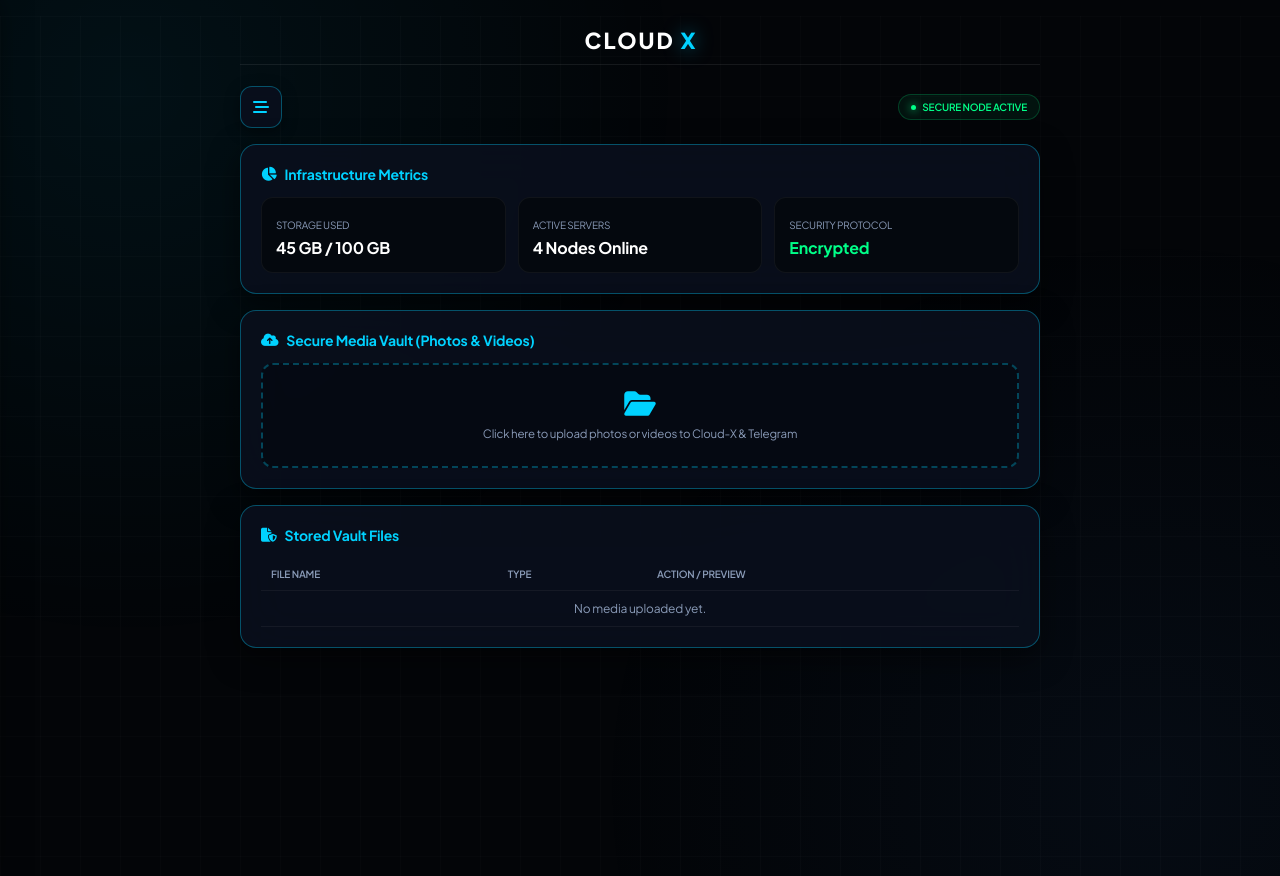
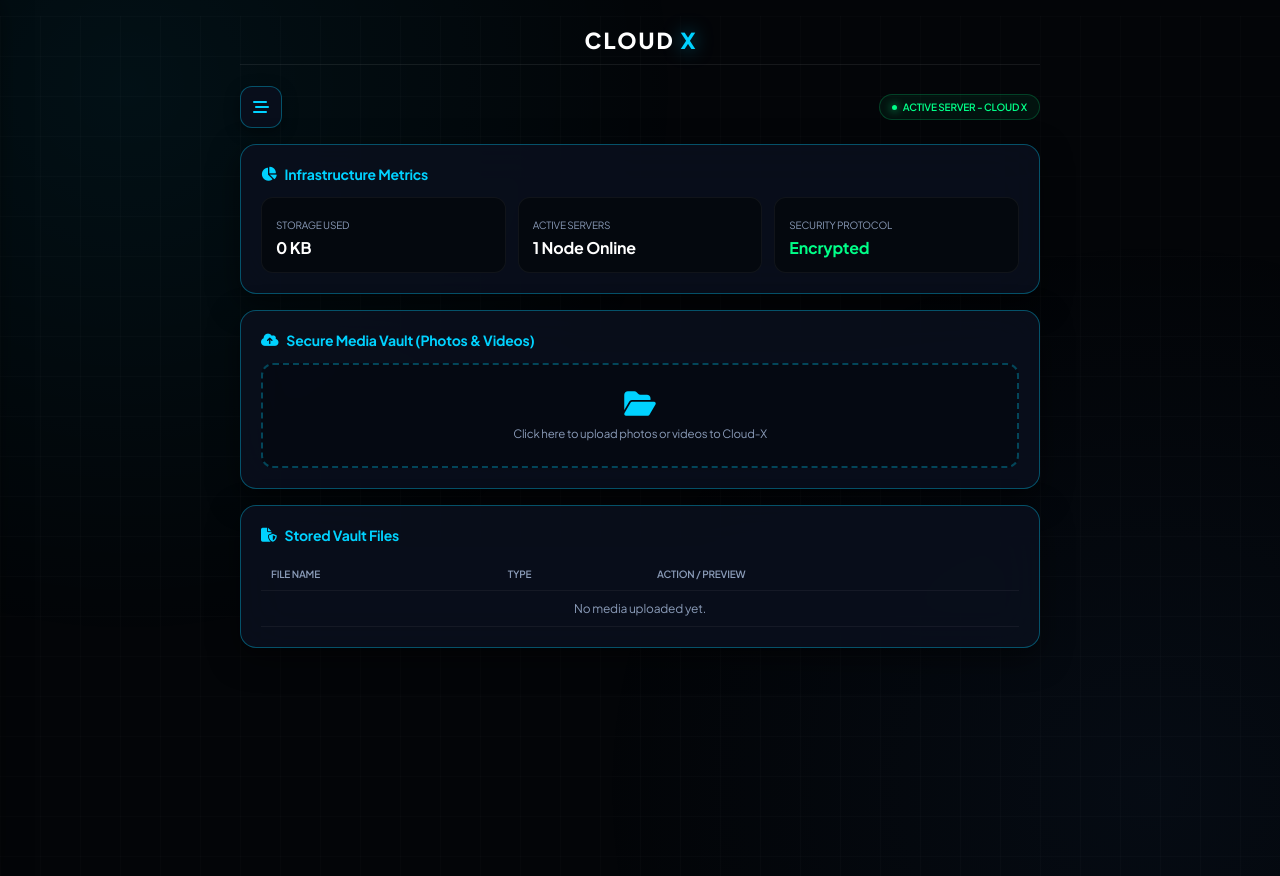
Before and after one commit to orewamazico07-oss/CLOUD-X, a Flask app: page /dashboard in a window 1280 px wide. Run offline with Flask 3, Linux system fonts and the light colour scheme; the visitor is signed in with stand-in values (Sample User, id 1).

Commit message:
Update dashboard.html

```diff
--- a/templates/dashboard.html
+++ b/templates/dashboard.html
@@ -111,12 +111,6 @@
             transition: 0.3s;
             font-size: 16px;
             box-shadow: 0 4px 15px rgba(0, 0, 0, 0.4);
-        }
-
-        .profile-icon-btn:hover {
-            background: rgba(0, 210, 255, 0.15);
-            border-color: var(--primary);
-            box-shadow: 0 0 15px var(--primary-glow);
         }
 
         .server-badge {
@@ -392,10 +386,8 @@
     <div class="ambient-glow"></div>
     <div class="cyber-grid"></div>
 
-    <!-- Left Drawer Overlay -->
     <div id="drawerOverlay" class="drawer-overlay" onclick="toggleDrawer()"></div>
 
-    <!-- Left Side Popup Drawer Panel (Dynamic Username & Email from Flask Session) -->
     <div id="leftDrawer" class="left-drawer">
         <div class="drawer-header">
             <div class="drawer-title"><i class="fa-solid fa-user-shield"></i> User Control Center</div>
@@ -444,21 +436,21 @@
             </div>
             <div class="server-badge">
                 <div class="blink-dot"></div>
-                SECURE NODE ACTIVE
+                ACTIVE SERVER - CLOUD X
             </div>
         </div>
 
-        <!-- Storage Stats -->
+        <!-- Dynamic Storage Metrics -->
         <div class="card">
             <h3><i class="fa-solid fa-chart-pie"></i> Infrastructure Metrics</h3>
             <div class="stats-grid">
                 <div class="stat-box">
                     <span>Storage Used</span>
-                    <h4>45 GB / 100 GB</h4>
+                    <h4 id="storageUsedText">0 KB</h4>
                 </div>
                 <div class="stat-box">
                     <span>Active Servers</span>
-                    <h4>4 Nodes Online</h4>
+                    <h4>1 Node Online</h4>
                 </div>
                 <div class="stat-box">
                     <span>Security Protocol</span>
@@ -472,12 +464,12 @@
             <h3><i class="fa-solid fa-cloud-arrow-up"></i> Secure Media Vault (Photos & Videos)</h3>
             <div class="upload-box" onclick="document.getElementById('fileInput').click()">
                 <i class="fa-solid fa-folder-open"></i>
-                <p>Click here to upload photos or videos to Cloud-X & Telegram</p>
+                <p>Click here to upload photos or videos to Cloud-X</p>
                 <input type="file" id="fileInput" style="display: none;" accept="image/*,video/*" onchange="uploadFile(this)">
             </div>
         </div>
 
-        <!-- Stored Files List with Preview Option -->
+        <!-- Stored Files List with Persistent History -->
         <div class="card">
             <h3><i class="fa-solid fa-file-shield"></i> Stored Vault Files</h3>
             <table class="files-table">
@@ -498,6 +490,8 @@
     </div>
 
     <script>
+        document.addEventListener("DOMContentLoaded", loadSavedFiles);
+
         function toggleDrawer() {
             const drawer = document.getElementById('leftDrawer');
             const overlay = document.getElementById('drawerOverlay');
@@ -512,7 +506,7 @@
             const formData = new FormData();
             formData.append('file', file);
 
-            alert('Uploading ' + file.name + ' to Cloud-X & Telegram Group...');
+            alert('Uploading ' + file.name + ' to Cloud-X...');
 
             fetch('/upload', {
                 method: 'POST',
@@ -521,8 +515,16 @@
             .then(response => response.json())
             .then(data => {
                 if (data.status === 'success') {
-                    alert('File successfully uploaded & forwarded to Telegram!');
-                    addFileToTable(data.filename, file.type, file);
+                    alert('File successfully uploaded!');
+                    const fileURL = URL.createObjectURL(file);
+                    const fileData = {
+                        name: data.filename,
+                        type: file.type,
+                        size: file.size,
+                        url: fileURL
+                    };
+                    saveFileToLocalStorage(fileData);
+                    loadSavedFiles();
                 } else {
                     alert('Upload failed: ' + data.message);
                 }
@@ -533,22 +535,48 @@
             });
         }
 
-        function addFileToTable(filename, fileType, fileObj) {
+        function saveFileToLocalStorage(fileData) {
+            let files = JSON.parse(localStorage.getItem('cloudx_files')) || [];
+            files.push(fileData);
+            localStorage.setItem('cloudx_files', JSON.stringify(files));
+        }
+
+        function loadSavedFiles() {
             const tbody = document.getElementById('fileListBody');
-            if (tbody.querySelector('td[colspan="3"]')) {
-                tbody.innerHTML = '';
+            let files = JSON.parse(localStorage.getItem('cloudx_files')) || [];
+
+            if (files.length === 0) {
+                tbody.innerHTML = `<tr><td colspan="3" style="text-align: center; color: var(--text-muted);">No media uploaded yet.</td></tr>`;
+                document.getElementById('storageUsedText').innerText = "0 KB";
+                return;
             }
 
-            const fileURL = URL.createObjectURL(fileObj);
-            const typeLabel = fileType.includes('image') ? 'IMAGE' : (fileType.includes('video') ? 'VIDEO' : 'FILE');
+            tbody.innerHTML = '';
+            let totalBytes = 0;
 
-            const tr = document.createElement('tr');
-            tr.innerHTML = `
-                <td><i class="fa-solid fa-file-arrow-down" style="color: var(--primary); margin-right: 6px;"></i> ${filename}</td>
-                <td>${typeLabel}</td>
-                <td><a href="${fileURL}" target="_blank" style="color: var(--primary); text-decoration: none; font-weight: 600;"><i class="fa-solid fa-eye"></i> Preview</a></td>
-            `;
-            tbody.appendChild(tr);
+            files.forEach(file => {
+                totalBytes += file.size;
+                const typeLabel = file.type && file.type.includes('image') ? 'IMAGE' : 'VIDEO';
+
+                const tr = document.createElement('tr');
+                tr.innerHTML = `
+                    <td><i class="fa-solid fa-file-arrow-down" style="color: var(--primary); margin-right: 6px;"></i> ${file.name}</td>
+                    <td>${typeLabel}</td>
+                    <td><a href="${file.url}" target="_blank" style="color: var(--primary); text-decoration: none; font-weight: 600;"><i class="fa-solid fa-eye"></i> Preview</a></td>
+                `;
+                tbody.appendChild(tr);
+            });
+
+            document.getElementById('storageUsedText').innerText = formatBytes(totalBytes);
+        }
+
+        function formatBytes(bytes, decimals = 2) {
+            if (bytes === 0) return '0 KB';
+            const k = 1024;
+            const dm = decimals < 0 ? 0 : decimals;
+            const sizes = ['KB', 'MB', 'GB', 'TB'];
+            const i = Math.floor(Math.log(bytes) / Math.log(k));
+            return parseFloat((bytes / Math.pow(k, i)).toFixed(dm)) + ' ' + sizes[i];
         }
     </script>
 </body>
```
